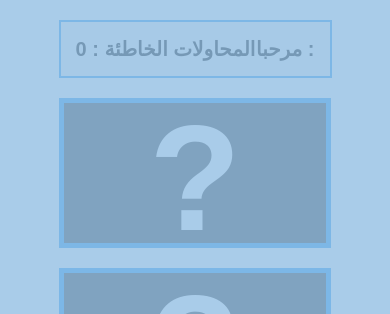
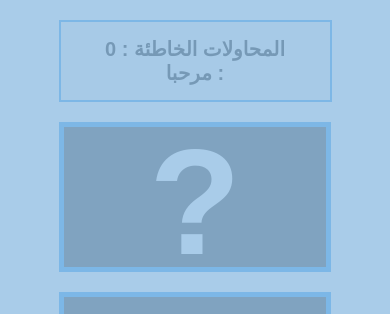
Before and after one commit to maahjoub/memory-game, a plain HTML site: page index.html in a window 390 px wide. Shown: the top 314 px of the page. Drawn offline with Linux system fonts and the light colour scheme.

Commit message:
memory game

```diff
--- a/style.css
+++ b/style.css
@@ -112,3 +112,9 @@ body {
     height: 100%;
     width: 100%;
 }
+@media (max-width:767px) {
+    .info {
+        flex-direction: column;
+        align-items: center;
+    }
+}
```
